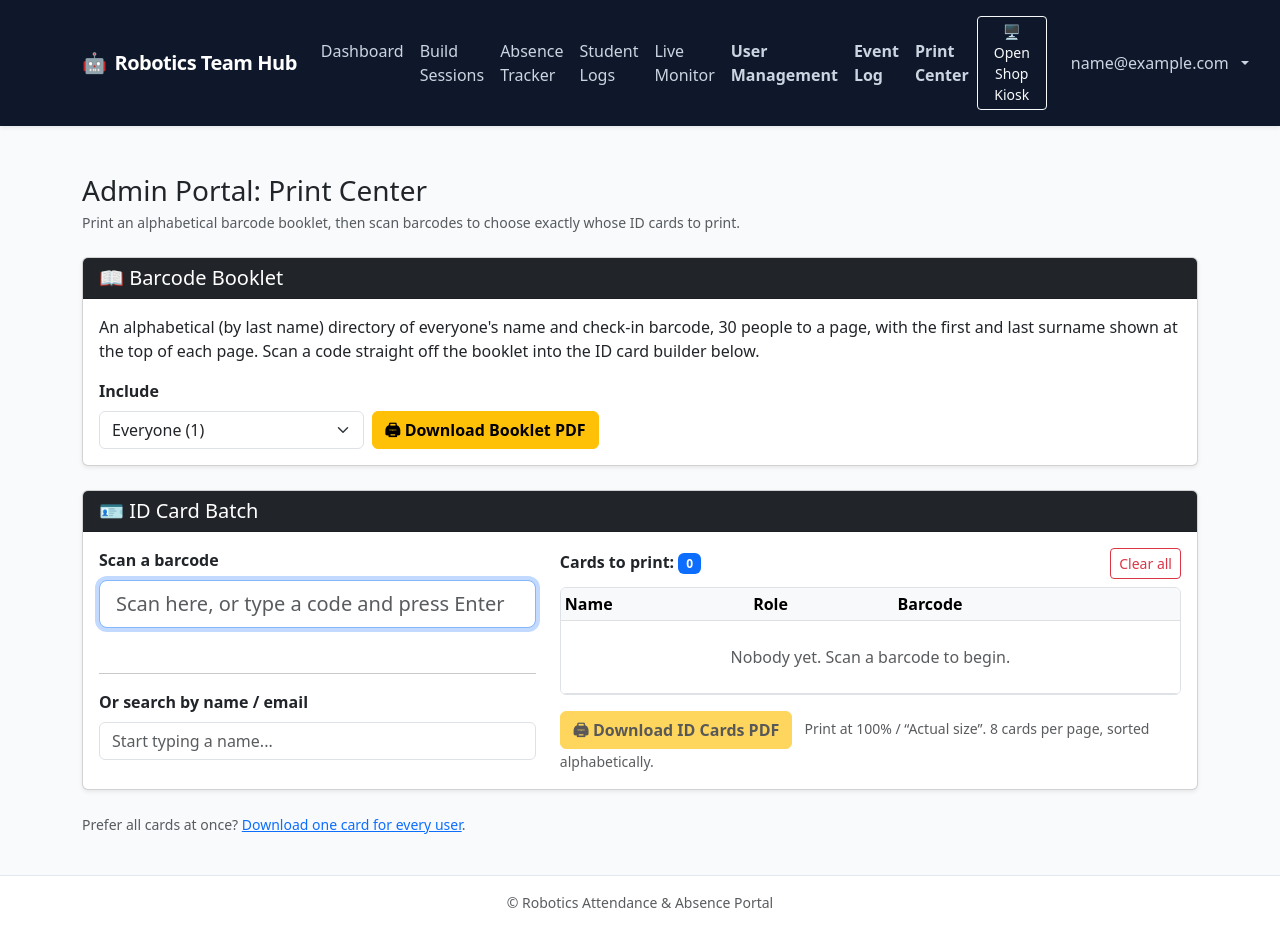
After one commit to gmanandmarbles/attendance-portal, a Flask app: page /admin/print in a window 1280 px wide. The commit adds this page. Run offline with Flask 3, Linux system fonts and the light colour scheme; the visitor is signed in with stand-in values (Sample User, id 1); tables that the repository leaves empty hold one stand-in row (values such as "Sample post").

Commit message:
made a few large changes.

```diff
--- a/app.py
+++ b/app.py
@@ -1241,11 +1241,12 @@ def _truncate_to_width(text, font_name, font_size, max_width):
     return (trimmed + "…") if trimmed else ""
 
 
-def _code128_symbol(value, max_width):
+def _code128_symbol(value, max_width, max_module_width=None):
     """Validate a value and work out the geometry of its Code 128 symbol.
 
     Returns (pattern, module_width, is_scannable). `pattern` is None when the value
-    can't be represented in Code 128 at all."""
+    can't be represented in Code 128 at all. `max_module_width` stops short codes
+    from being stretched to fill max_width (used by the booklet)."""
     try:
         symbol = code128.Code128(value=value)
         symbol.validate()
@@ -1266,6 +1267,8 @@ def _code128_symbol(value, max_width):
         return None, 0.0, False
 
     module_width = max_width / total
+    if max_module_width:
+        module_width = min(module_width, max_module_width)
     return pattern, module_width, module_width >= MIN_BARCODE_MODULE_WIDTH
 
 
@@ -1276,10 +1279,10 @@ def _is_code128_encodable(value):
     return bool(value) and all(32 <= ord(ch) <= 126 for ch in value)
 
 
-def _draw_code128(pdf, value, x, y, max_width, height):
+def _draw_code128(pdf, value, x, y, max_width, height, max_module_width=None):
     """Draw a Code 128 symbol with its bottom-left corner at (x, y), fitted to max_width.
     The quiet zones are drawn inside max_width so the bars never touch the card edge."""
-    pattern, module_width, scannable = _code128_symbol(value, max_width)
+    pattern, module_width, scannable = _code128_symbol(value, max_width, max_module_width)
     if pattern is None:
         return False
 
@@ -1343,7 +1346,7 @@ def _initials(name):
 
 
 def _badge_grid():
-    """Bottom-left corner of every badge slot on the sheet, row by row."""
+    """Bottom-left corner of every badge slot on the sheet, top row first."""
     page_width, page_height = BADGE_PAGE
     usable_w = page_width - (2 * BADGE_MARGIN_X)
     usable_h = page_height - BADGE_MARGIN_TOP - BADGE_MARGIN_BOTTOM
@@ -1351,10 +1354,12 @@ def _badge_grid():
     row_gap = (usable_h - (BADGE_ROWS * ID_CARD_HEIGHT)) / (BADGE_ROWS - 1)
 
     slots = []
+    # Top row first, so cards read left-to-right, top-to-bottom and a partly filled
+    # sheet leaves its blank space at the bottom.
     for row in range(BADGE_ROWS):
         for col in range(BADGE_COLUMNS):
             x = BADGE_MARGIN_X + (col * (ID_CARD_WIDTH + col_gap))
-            y = BADGE_MARGIN_BOTTOM + (row * (ID_CARD_HEIGHT + row_gap))
+            y = BADGE_MARGIN_BOTTOM + ((BADGE_ROWS - 1 - row) * (ID_CARD_HEIGHT + row_gap))
             slots.append((x, y))
     return slots
 
@@ -1427,6 +1432,8 @@ def _draw_id_card(pdf, user, x, y):
     # Name, optically centred against the portrait
     lines = _wrap_lines(display_name, "Helvetica-Bold", BADGE_NAME_SIZE, name_width, BADGE_NAME_MAX_LINES)
     first_baseline = photo_y + ((BADGE_PHOTO_SIZE - (len(lines) * BADGE_NAME_LEADING)) / 2) + (BADGE_NAME_LEADING * 0.75)
+    if len(lines) >= BADGE_NAME_MAX_LINES:
+        first_baseline += 6   # lift a full-height name block clear of the role label below it
     pdf.setFillColorRGB(0.06, 0.09, 0.16)
     pdf.setFont("Helvetica-Bold", BADGE_NAME_SIZE)
     for offset, line in enumerate(lines):
@@ -1510,20 +1517,262 @@ def _build_id_card_pdf(users):
     return buffer.getvalue()
 
 
-@app.route('/admin/id-cards.pdf')
-@role_required('admin')
-def admin_id_cards():
-    """Download a printable sheet of credit-card sized ID cards, one per user."""
-    users = User.query.order_by(User.id).all()
-    if not users:
-        abort(404)
-
-    filename = f"id-cards-{get_local_now():%Y-%m-%d}.pdf"
+def _parse_id_list(raw_values):
+    """Turn form/query values like ["3,7", "12"] into a de-duplicated list of ints,
+    keeping the order they were given in. Anything that isn't a number is ignored."""
+    seen = set()
+    ids = []
+    for raw in raw_values:
+        for piece in str(raw).split(","):
+            piece = piece.strip()
+            if piece.isdigit():
+                value = int(piece)
+                if value not in seen:
+                    seen.add(value)
+                    ids.append(value)
+    return ids
+
+
+def _pdf_response(pdf_bytes, filename):
     return Response(
-        _build_id_card_pdf(users),
+        pdf_bytes,
         mimetype="application/pdf",
         headers={"Content-Disposition": f'attachment; filename="{filename}"'},
     )
+
+
+@app.route('/admin/id-cards.pdf', methods=['GET', 'POST'])
+@role_required('admin')
+def admin_id_cards():
+    """Download a printable sheet of credit-card sized ID cards.
+
+    GET             -> one card for every user (original behaviour).
+    POST with `ids` -> cards only for the chosen users (the Print Center batch)."""
+    if request.method == 'POST':
+        ids = _parse_id_list(request.form.getlist('ids'))
+        if not ids:
+            flash("No one was selected. Scan or add at least one person first.", "warning")
+            return redirect(url_for('admin_print_center'))
+        users = User.query.filter(User.id.in_(ids)).all()
+        if not users:
+            flash("None of the selected users could be found.", "danger")
+            return redirect(url_for('admin_print_center'))
+        label = f"id-cards-selected-{len(users)}"
+    else:
+        users = User.query.order_by(User.id).all()
+        if not users:
+            abort(404)
+        label = "id-cards"
+
+    filename = f"{label}-{get_local_now():%Y-%m-%d}.pdf"
+    return _pdf_response(_build_id_card_pdf(users), filename)
+
+
+# ==========================================
+# BARCODE BOOKLET PDF (ADMIN)
+# ==========================================
+# An alphabetical "phone book" of everyone's name and check-in barcode. Entries run
+# down the left column then the right, with the first and last surname on each page
+# in the header, so a person can be found quickly. Scanning a code straight off the
+# booklet into the Print Center adds that person to an ID card batch.
+
+BOOKLET_PAGE = LETTER
+BOOKLET_MARGIN_X = 0.5 * inch
+BOOKLET_MARGIN_TOP = 0.95 * inch
+BOOKLET_MARGIN_BOTTOM = 0.65 * inch
+BOOKLET_COLUMNS = 2
+BOOKLET_ROWS = 15                      # entries per column
+BOOKLET_PER_PAGE = BOOKLET_COLUMNS * BOOKLET_ROWS
+BOOKLET_COLUMN_GAP = 0.25 * inch
+BOOKLET_CELL_PADDING = 5.0
+BOOKLET_NAME_WIDTH = 96.0
+BOOKLET_BARCODE_HEIGHT = 22.0
+BOOKLET_MAX_MODULE_WIDTH = 1.0         # pt; keeps short codes from stretching huge
+BOOKLET_ROLE_FILTERS = ('student', 'mentor', 'admin')
+
+
+def _booklet_display_name(user):
+    """'Last, First Middle' so the alphabetical order is obvious at a glance."""
+    parts = _pdf_safe(user.name).split()
+    if len(parts) >= 2:
+        return f"{parts[-1]}, {' '.join(parts[:-1])}"
+    return parts[0] if parts else _pdf_safe(user.email)
+
+
+def _booklet_guide_word(user):
+    parts = _pdf_safe(user.name).split()
+    return parts[-1] if parts else _pdf_safe(user.email)
+
+
+def _draw_booklet_entry(pdf, user, x, row_top, row_height, cell_width):
+    """One name + barcode entry. (x, row_top) is the cell's top-left corner."""
+    pad = BOOKLET_CELL_PADDING
+    row_bottom = row_top - row_height
+
+    # Hairline under every entry
+    pdf.setStrokeColorRGB(0.85, 0.88, 0.92)
+    pdf.setLineWidth(0.5)
+    pdf.line(x, row_bottom, x + cell_width, row_bottom)
+
+    # Name (wraps to two lines, then ellipsis)
+    name = _booklet_display_name(user)
+    lines = _wrap_lines(name, "Helvetica-Bold", 9.5, BOOKLET_NAME_WIDTH, 2)
+    pdf.setFillColorRGB(0.06, 0.09, 0.16)
+    pdf.setFont("Helvetica-Bold", 9.5)
+    for offset, line in enumerate(lines):
+        pdf.drawString(x + pad, row_top - 14 - (offset * 11), line)
+
+    role = _pdf_safe(user.role).upper()
+    if role:
+        pdf.setFont("Helvetica", 6.5)
+        pdf.setFillColorRGB(0.42, 0.47, 0.55)
+        pdf.drawString(x + pad, row_bottom + 6, role)
+
+    # Barcode block, to the right of the name
+    block_x = x + pad + BOOKLET_NAME_WIDTH + pad
+    block_w = (x + cell_width - pad) - block_x
+    bars_y = row_bottom + 15
+    code = _pdf_safe(user.barcode)
+
+    if not code:
+        pdf.setFillColorRGB(0.72, 0.15, 0.15)
+        pdf.setFont("Helvetica-Bold", 8)
+        pdf.drawString(block_x, row_bottom + (row_height / 2) - 3, "NO BARCODE ASSIGNED")
+        return
+
+    drawn = False
+    text_x = block_x
+    if _is_code128_encodable(code):
+        _, module_width, scannable = _code128_symbol(code, block_w, BOOKLET_MAX_MODULE_WIDTH)
+        if scannable:
+            _draw_code128(pdf, code, block_x, bars_y, block_w, BOOKLET_BARCODE_HEIGHT, BOOKLET_MAX_MODULE_WIDTH)
+            drawn = True
+            text_x = block_x + (BARCODE_QUIET_MODULES * module_width)   # line up with the first bar
+
+    text_size = _fit_text_font(code, "Helvetica-Bold", 7.5, block_w, 5.0)
+    printed = _truncate_to_width(code, "Helvetica-Bold", text_size, block_w)
+    pdf.setFillColorRGB(0.06, 0.09, 0.16)
+    pdf.setFont("Helvetica-Bold", text_size)
+    pdf.drawString(text_x, row_bottom + 5, printed)
+    if not drawn:
+        pdf.setFillColorRGB(0.72, 0.15, 0.15)
+        pdf.setFont("Helvetica", 6.5)
+        pdf.drawString(block_x, row_bottom + 16, "Too long / unsupported - type this code in")
+
+
+def _build_booklet_pdf(users, role_label):
+    """Build the alphabetical barcode booklet for the given users."""
+    users = sorted(users, key=_user_badge_sort_key)
+    page_w, page_h = BOOKLET_PAGE
+    total_pages = max(1, (len(users) + BOOKLET_PER_PAGE - 1) // BOOKLET_PER_PAGE)
+
+    usable_w = page_w - (2 * BOOKLET_MARGIN_X)
+    cell_width = (usable_w - ((BOOKLET_COLUMNS - 1) * BOOKLET_COLUMN_GAP)) / BOOKLET_COLUMNS
+    row_height = (page_h - BOOKLET_MARGIN_TOP - BOOKLET_MARGIN_BOTTOM) / BOOKLET_ROWS
+    grid_top = page_h - BOOKLET_MARGIN_TOP
+
+    buffer = io.BytesIO()
+    pdf = Canvas(buffer, pagesize=BOOKLET_PAGE)
+    pdf.setTitle("Barcode Booklet - Robotics Attendance Portal")
+    pdf.setAuthor("Robotics Attendance Portal")
+    pdf.setSubject("Alphabetical directory of names and check-in barcodes")
+
+    printed_on = get_local_now().strftime('%B %d, %Y').replace(' 0', ' ')
+
+    for page_index in range(total_pages):
+        chunk = users[page_index * BOOKLET_PER_PAGE:(page_index + 1) * BOOKLET_PER_PAGE]
+
+        # Header
+        pdf.setFillColorRGB(0.06, 0.09, 0.16)
+        pdf.setFont("Helvetica-Bold", 15)
+        pdf.drawString(BOOKLET_MARGIN_X, page_h - 40, "Barcode Directory")
+        pdf.setFont("Helvetica", 8)
+        pdf.setFillColorRGB(0.42, 0.47, 0.55)
+        pdf.drawString(
+            BOOKLET_MARGIN_X, page_h - 53,
+            f"{role_label} - {len(users)} {'person' if len(users) == 1 else 'people'} - printed {printed_on}"
+        )
+        pdf.setFont("Helvetica", 8)
+        pdf.drawRightString(page_w - BOOKLET_MARGIN_X, page_h - 40, f"Page {page_index + 1} of {total_pages}")
+
+        if chunk:
+            first, last = _booklet_guide_word(chunk[0]), _booklet_guide_word(chunk[-1])
+            guide = first if first.casefold() == last.casefold() else f"{first}  -  {last}"
+            guide = _truncate_to_width(guide, "Helvetica-Bold", 11, 230)
+            pdf.setFillColorRGB(0.06, 0.09, 0.16)
+            pdf.setFont("Helvetica-Bold", 11)
+            pdf.drawRightString(page_w - BOOKLET_MARGIN_X, page_h - 54, guide)
+
+        pdf.setStrokeColorRGB(0.06, 0.09, 0.16)
+        pdf.setLineWidth(1)
+        pdf.line(BOOKLET_MARGIN_X, grid_top + 8, page_w - BOOKLET_MARGIN_X, grid_top + 8)
+
+        # Column divider
+        divider_x = BOOKLET_MARGIN_X + cell_width + (BOOKLET_COLUMN_GAP / 2)
+        pdf.setStrokeColorRGB(0.85, 0.88, 0.92)
+        pdf.setLineWidth(0.5)
+        pdf.line(divider_x, grid_top + 8, divider_x, BOOKLET_MARGIN_BOTTOM)
+
+        # Entries fill the left column top-to-bottom, then the right (like a phone book)
+        for i, user in enumerate(chunk):
+            col, row = divmod(i, BOOKLET_ROWS)
+            x = BOOKLET_MARGIN_X + col * (cell_width + BOOKLET_COLUMN_GAP)
+            _draw_booklet_entry(pdf, user, x, grid_top - (row * row_height), row_height, cell_width)
+
+        # Footer
+        pdf.setFont("Helvetica", 7)
+        pdf.setFillColorRGB(0.42, 0.47, 0.55)
+        pdf.drawString(
+            BOOKLET_MARGIN_X, BOOKLET_MARGIN_BOTTOM - 24,
+            "Tip: scan a barcode from this booklet into Admin > Print Center to add that person to an ID card batch."
+        )
+        pdf.showPage()
+
+    pdf.save()
+    return buffer.getvalue()
+
+
+@app.route('/admin/booklet.pdf')
+@role_required('admin')
+def admin_booklet():
+    """Download the alphabetical name + barcode booklet. ?role=student|mentor|admin filters."""
+    role_filter = request.args.get('role', '').strip().lower()
+    query = User.query
+    if role_filter in BOOKLET_ROLE_FILTERS:
+        query = query.filter(User.role == role_filter)
+        role_label = f"{role_filter.capitalize()}s"
+    else:
+        role_filter = ''
+        role_label = "Everyone"
+
+    users = query.all()
+    if not users:
+        flash("There is nobody to put in the booklet for that filter.", "warning")
+        return redirect(url_for('admin_print_center'))
+
+    suffix = f"-{role_filter}s" if role_filter else ""
+    filename = f"barcode-booklet{suffix}-{get_local_now():%Y-%m-%d}.pdf"
+    return _pdf_response(_build_booklet_pdf(users, role_label), filename)
+
+
+@app.route('/admin/print')
+@role_required('admin')
+def admin_print_center():
+    """One place to print the booklet and to build a custom batch of ID cards by
+    scanning barcodes (or searching for names)."""
+    users = sorted(User.query.all(), key=_user_badge_sort_key)
+    roster = [
+        {
+            "id": u.id,
+            "name": u.name or "",
+            "email": u.email,
+            "role": u.role,
+            "barcode": u.barcode or "",
+            "has_photo": bool(u.photo_url),
+        }
+        for u in users
+    ]
+    return render_template('admin_print.html', roster=roster, total=len(roster))
 
 # ==========================================
 # KIOSK ENGINE (BARCODE CHECK-IN/OUT)
--- /dev/null
+++ b/templates/admin_print.html
@@ -0,0 +1,230 @@
+{% extends "base.html" %}
+
+{% block title %}Print Center{% endblock %}
+
+{% block content %}
+<h3 class="mb-1">Admin Portal: Print Center</h3>
+<p class="text-muted small mb-4">Print an alphabetical barcode booklet, then scan barcodes to choose exactly whose ID cards to print.</p>
+
+<!-- ========== BARCODE BOOKLET ========== -->
+<div class="card shadow-sm mb-4">
+    <div class="card-header bg-dark text-white">
+        <h5 class="card-title mb-0">&#128214; Barcode Booklet</h5>
+    </div>
+    <div class="card-body">
+        <p class="mb-3">An alphabetical (by last name) directory of everyone's name and check-in barcode, 30 people to a page,
+            with the first and last surname shown at the top of each page. Scan a code straight off the booklet into the
+            ID card builder below.</p>
+        <form method="GET" action="{{ url_for('admin_booklet') }}" class="row g-2 align-items-end">
+            <div class="col-sm-4 col-md-3">
+                <label class="form-label fw-bold" for="bookletRole">Include</label>
+                <select name="role" id="bookletRole" class="form-select">
+                    <option value="">Everyone ({{ total }})</option>
+                    <option value="student">Students only</option>
+                    <option value="mentor">Mentors only</option>
+                    <option value="admin">Admins only</option>
+                </select>
+            </div>
+            <div class="col-auto">
+                <button type="submit" class="btn btn-warning fw-semibold">&#128424; Download Booklet PDF</button>
+            </div>
+        </form>
+    </div>
+</div>
+
+<!-- ========== ID CARD BATCH BUILDER ========== -->
+<div class="card shadow-sm mb-4">
+    <div class="card-header bg-dark text-white">
+        <h5 class="card-title mb-0">&#129706; ID Card Batch</h5>
+    </div>
+    <div class="card-body">
+        <div class="row g-4">
+            <!-- Left: ways to add people -->
+            <div class="col-lg-5">
+                <label class="form-label fw-bold" for="scanInput">Scan a barcode</label>
+                <input type="text" id="scanInput" class="form-control form-control-lg" autocomplete="off"
+                       autofocus placeholder="Scan here, or type a code and press Enter">
+                <div id="scanStatus" class="small mt-2" style="min-height: 1.5em;" aria-live="polite"></div>
+
+                <hr>
+
+                <label class="form-label fw-bold" for="searchInput">Or search by name / email</label>
+                <input type="text" id="searchInput" class="form-control" autocomplete="off" placeholder="Start typing a name...">
+                <div id="searchResults" class="list-group mt-2"></div>
+            </div>
+
+            <!-- Right: the batch -->
+            <div class="col-lg-7">
+                <div class="d-flex justify-content-between align-items-center mb-2">
+                    <h6 class="mb-0 fw-bold">Cards to print: <span id="batchCount" class="badge bg-primary">0</span></h6>
+                    <button type="button" id="clearBtn" class="btn btn-sm btn-outline-danger">Clear all</button>
+                </div>
+
+                <div class="table-responsive border rounded" style="max-height: 340px; overflow-y: auto;">
+                    <table class="table table-sm align-middle mb-0">
+                        <thead class="table-light" style="position: sticky; top: 0;">
+                            <tr><th>Name</th><th>Role</th><th>Barcode</th><th style="width: 40px;"></th></tr>
+                        </thead>
+                        <tbody id="batchBody">
+                            <tr id="emptyRow"><td colspan="4" class="text-muted text-center py-4">Nobody yet. Scan a barcode to begin.</td></tr>
+                        </tbody>
+                    </table>
+                </div>
+
+                <form method="POST" action="{{ url_for('admin_id_cards') }}" id="printForm" class="mt-3">
+                    <input type="hidden" name="ids" id="idsField" value="">
+                    <button type="submit" id="printBtn" class="btn btn-warning fw-semibold" disabled>
+                        &#128424; Download ID Cards PDF
+                    </button>
+                    <span class="text-muted small ms-2">Print at 100% / &ldquo;Actual size&rdquo;. 8 cards per page, sorted alphabetically.</span>
+                </form>
+            </div>
+        </div>
+    </div>
+</div>
+
+<p class="text-muted small">
+    Prefer all cards at once? <a href="{{ url_for('admin_id_cards') }}">Download one card for every user</a>.
+</p>
+
+<script>
+(function () {
+    const ROSTER = {{ roster|tojson }};
+    const byId = new Map(ROSTER.map(u => [u.id, u]));
+    const byBarcode = new Map();
+    const byBarcodeLower = new Map();
+    ROSTER.forEach(u => {
+        if (u.barcode) {
+            byBarcode.set(u.barcode, u);
+            byBarcodeLower.set(u.barcode.toLowerCase(), u);
+        }
+    });
+
+    let batch = [];   // user ids, in the order they were added
+
+    const scanInput = document.getElementById('scanInput');
+    const scanStatus = document.getElementById('scanStatus');
+    const searchInput = document.getElementById('searchInput');
+    const searchResults = document.getElementById('searchResults');
+    const batchBody = document.getElementById('batchBody');
+    const batchCount = document.getElementById('batchCount');
+    const idsField = document.getElementById('idsField');
+    const printBtn = document.getElementById('printBtn');
+    const clearBtn = document.getElementById('clearBtn');
+
+    function label(u) { return u.name || u.email; }
+
+    function say(text, kind) {
+        scanStatus.textContent = text;
+        scanStatus.className = 'small mt-2 fw-semibold text-' + kind;
+    }
+
+    function cell(text, cls) {
+        const td = document.createElement('td');
+        td.textContent = text;
+        if (cls) td.className = cls;
+        return td;
+    }
+
+    function render() {
+        batchBody.textContent = '';
+        if (!batch.length) {
+            const tr = document.createElement('tr');
+            const td = cell('Nobody yet. Scan a barcode to begin.', 'text-muted text-center py-4');
+            td.colSpan = 4;
+            tr.appendChild(td);
+            batchBody.appendChild(tr);
+        }
+        batch.forEach(id => {
+            const u = byId.get(id);
+            const tr = document.createElement('tr');
+            tr.appendChild(cell(label(u)));
+            tr.appendChild(cell(u.role, 'text-capitalize'));
+            tr.appendChild(cell(u.barcode || 'none', u.barcode ? 'font-monospace' : 'text-danger'));
+            const rm = document.createElement('td');
+            const btn = document.createElement('button');
+            btn.type = 'button';
+            btn.className = 'btn btn-sm btn-outline-secondary py-0 px-2';
+            btn.textContent = '\u00d7';
+            btn.title = 'Remove';
+            btn.addEventListener('click', () => { batch = batch.filter(x => x !== id); render(); });
+            rm.appendChild(btn);
+            tr.appendChild(rm);
+            batchBody.appendChild(tr);
+        });
+        batchCount.textContent = batch.length;
+        idsField.value = batch.join(',');
+        printBtn.disabled = batch.length === 0;
+    }
+
+    function add(u) {
+        if (batch.includes(u.id)) return false;
+        batch.push(u.id);
+        render();
+        return true;
+    }
+
+    // ----- barcode scanner (acts like a keyboard that types the code then presses Enter) -----
+    scanInput.addEventListener('keydown', function (e) {
+        if (e.key !== 'Enter') return;
+        e.preventDefault();
+        const code = scanInput.value.trim();
+        scanInput.value = '';
+        if (!code) return;
+
+        const u = byBarcode.get(code) || byBarcodeLower.get(code.toLowerCase());
+        if (!u) {
+            say('\u2716 "' + code + '" is not assigned to anyone.', 'danger');
+        } else if (add(u)) {
+            say('\u2714 Added ' + label(u), 'success');
+        } else {
+            say('\u2022 ' + label(u) + ' is already in the batch.', 'warning');
+        }
+        scanInput.focus();
+    });
+
+    // ----- name search -----
+    function renderSearch() {
+        const q = searchInput.value.trim().toLowerCase();
+        searchResults.textContent = '';
+        if (!q) return;
+        const matches = ROSTER.filter(u =>
+            (u.name + ' ' + u.email).toLowerCase().includes(q)).slice(0, 8);
+        if (!matches.length) {
+            const none = document.createElement('div');
+            none.className = 'list-group-item text-muted small';
+            none.textContent = 'No matches.';
+            searchResults.appendChild(none);
+            return;
+        }
+        matches.forEach(u => {
+            const inBatch = batch.includes(u.id);
+            const btn = document.createElement('button');
+            btn.type = 'button';
+            btn.className = 'list-group-item list-group-item-action d-flex justify-content-between align-items-center';
+            btn.disabled = inBatch;
+            const left = document.createElement('span');
+            left.textContent = label(u);
+            const right = document.createElement('span');
+            right.className = 'small text-muted';
+            right.textContent = inBatch ? 'added' : (u.barcode || 'no barcode');
+            btn.appendChild(left);
+            btn.appendChild(right);
+            btn.addEventListener('click', () => { add(u); renderSearch(); });
+            searchResults.appendChild(btn);
+        });
+    }
+    searchInput.addEventListener('input', renderSearch);
+
+    clearBtn.addEventListener('click', () => {
+        if (batch.length && !confirm('Remove everyone from the batch?')) return;
+        batch = [];
+        render();
+        renderSearch();
+        scanInput.focus();
+    });
+
+    render();
+})();
+</script>
+{% endblock %}
--- a/templates/base.html
+++ b/templates/base.html
@@ -112,6 +112,9 @@
                             <li class="nav-item">
                                 <a class="nav-link text-warning fw-semibold" href="{{ url_for('admin_logs') }}">Event Log</a>
                             </li>
+                            <li class="nav-item">
+                                <a class="nav-link text-warning fw-semibold" href="{{ url_for('admin_print_center') }}">Print Center</a>
+                            </li>
                         {% endif %}
                     {% endif %}
                 </ul>
```
Also changed, not shown: templates/admin_users.html (+8 -3 lines).
